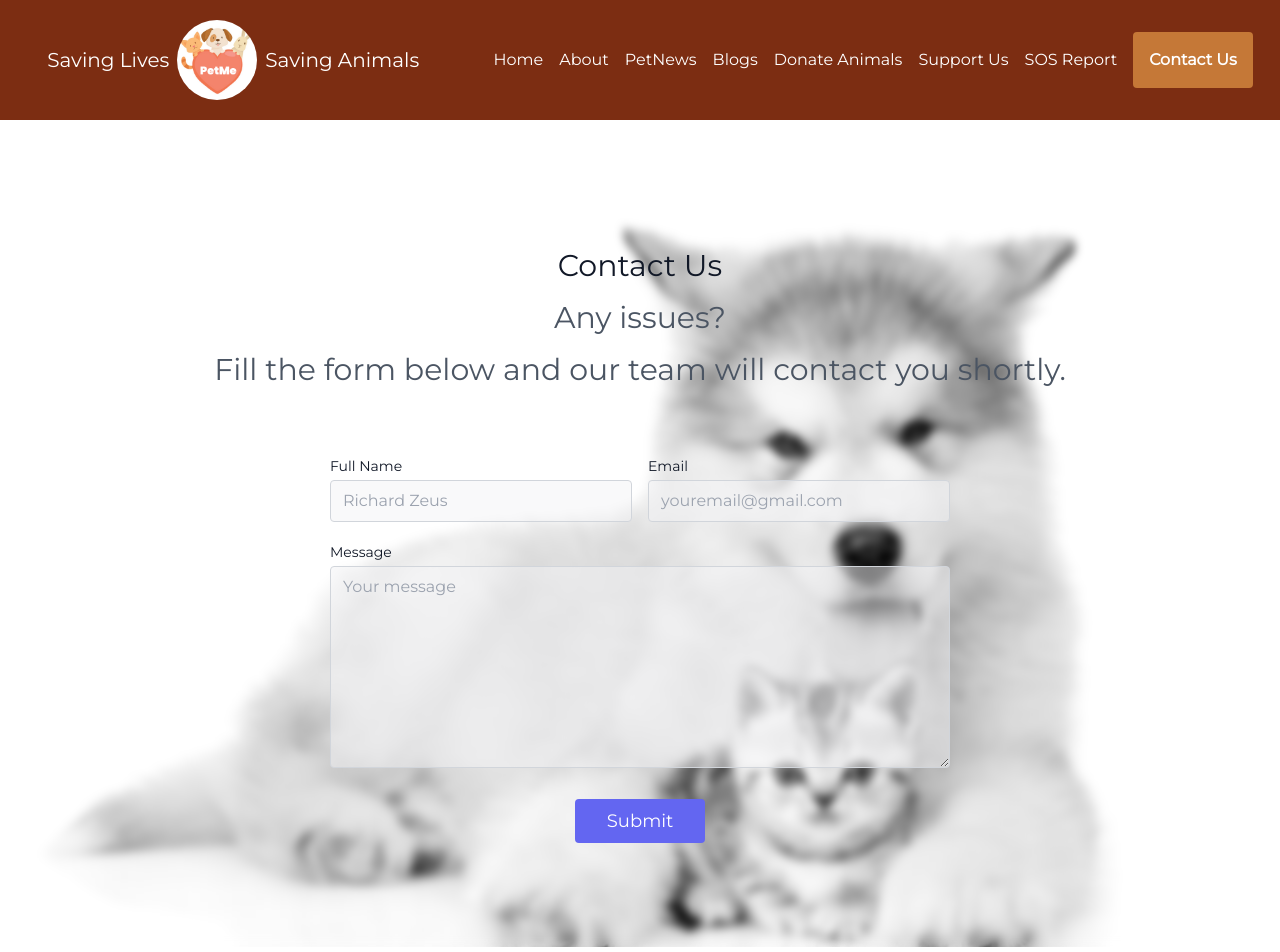
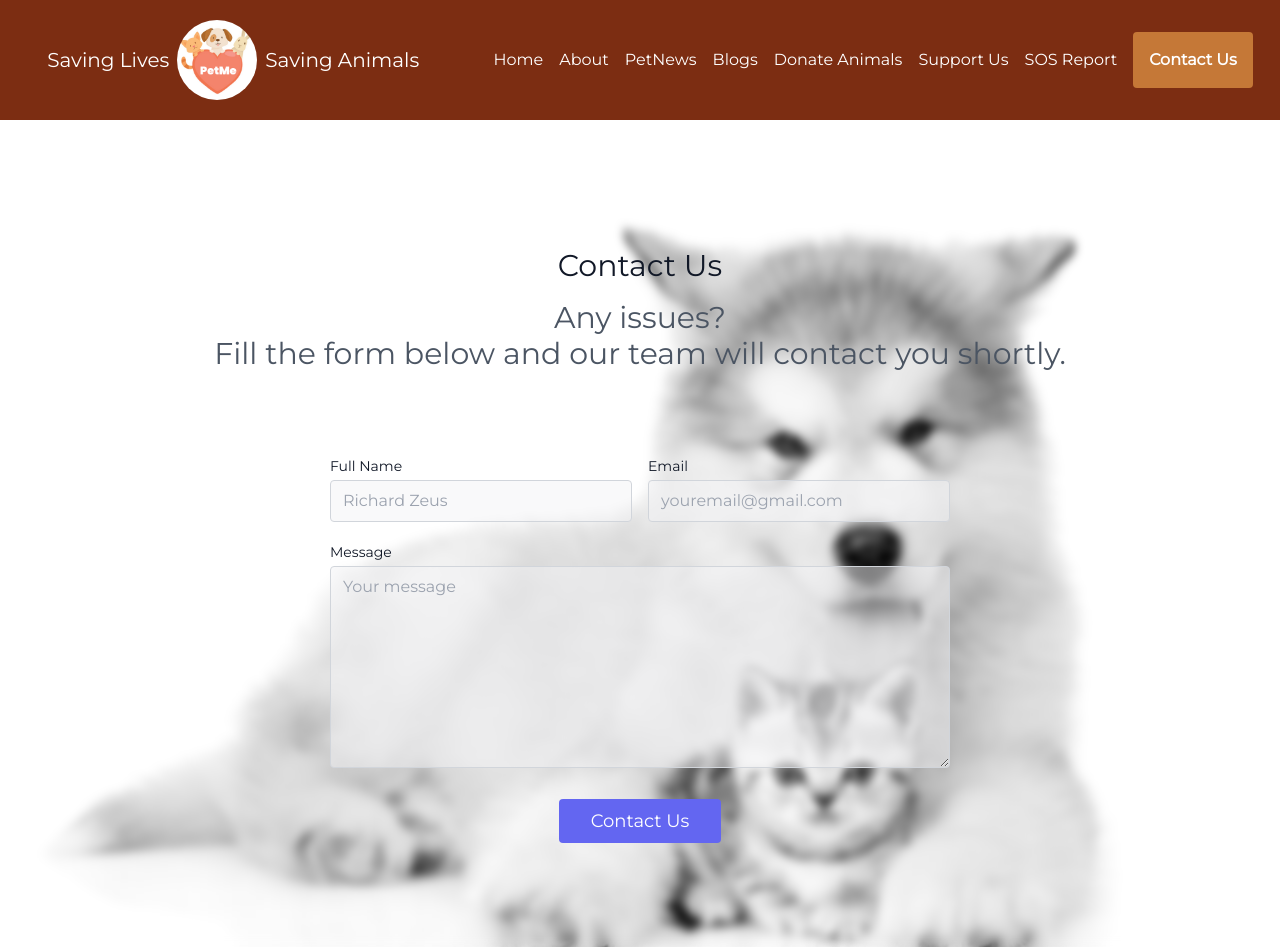
Before and after one commit to akshitagupta15june/PetMe, a React (Vite) app: page /contact in a window 1280 px wide. Shown: the top 952 px of the page. Built offline with nearby package versions, Linux system fonts and the light colour scheme.

Commit message:
(FIX) Minor fixes: removal of the ContactForm component from App.jsx; component minor refactoring; Contributors component: added pt-5 padding class to the top-level div

```diff
--- a/src/components/ContactForms/index.jsx
+++ b/src/components/ContactForms/index.jsx
@@ -11,13 +11,13 @@ function ContactForms() {
           <h1 className="sm:text-3xl text-2xl font-medium title-font mb-4 text-gray-900">
             Contact Us
           </h1>
-          <p className="sm:text-3xl text-2xl font-medium title-font mb-4 text-gray-90">
-            Any issues?
-          </p>
-          <p className="sm:text-3xl text-2xl font-medium title-font mb-4 text-gray-90">
-            Fill the form below and our team will
-            contact you shortly.
-          </p>
+          <div className="sm:text-3xl text-2xl font-medium title-font mb-4 text-gray-90">
+            <p>Any issues?</p>
+            <p className="sm:text-3xl text-2xl font-medium title-font mb-4 text-gray-90">
+              Fill the form below and our team will
+              contact you shortly.
+            </p>
+          </div>
         </div>
         <form id="survey-form" action="https://formspree.io/f/xayaokzl" method="POST">
           <div className="lg:w-1/2 md:w-2/3 mx-auto">
@@ -72,7 +72,7 @@ function ContactForms() {
                   type="submit"
                   className="flex mx-auto text-white bg-indigo-500 border-0 py-2 px-8 focus:outline-none hover:bg-indigo-600 rounded text-lg"
                 >
-                  Submit
+                  Contact Us
                 </button>
               </div>
             </div>
--- a/src/components/Contributors/index.jsx
+++ b/src/components/Contributors/index.jsx
@@ -17,7 +17,7 @@ function Contributors() {
   }, []);
 
   return (
-    <div className="flex flex-col items-center dark:bg-gray-900 pb-5">
+    <div className="flex flex-col items-center dark:bg-gray-900 pt-5 pb-5">
 
       <h1 className="text-xl text-white">
         Our Contributors
--- a/src/pages/App.jsx
+++ b/src/pages/App.jsx
@@ -3,7 +3,6 @@ import Header from '../components/Header';
 import Hero from '../components/Hero';
 import About from '../components/About';
 import AnimalsCard from '../components/AnimalsCard';
-import ContactForms from '../components/ContactForms';
 import Contributors from '../components/Contributors';
 import Footer from '../components/Footer';
 
@@ -15,7 +14,6 @@ function App() {
         <Hero />
         <About />
         <AnimalsCard />
-        <ContactForms />
         <Contributors />
       </main>
       <Footer />
```
